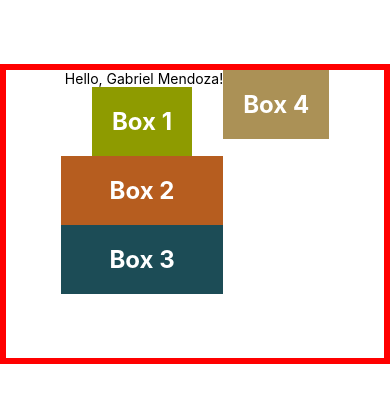
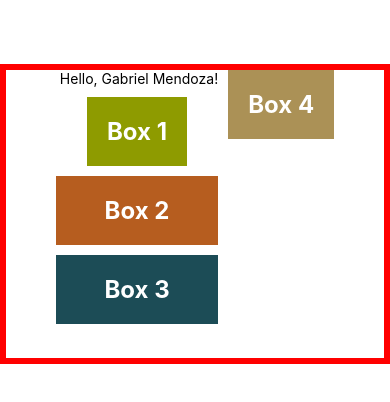
Before and after one commit to GabTheGreat25/Mobile-Prac-React-Native, a React Native app: screen / in a window 390 px wide. Shown: the top 402 px of the page. Built offline with nearby package versions, Linux system fonts and the light colour scheme.

Commit message:
Simple gap

```diff
--- a/App.js
+++ b/App.js
@@ -20,6 +20,7 @@ export default function App() {
 const styles = StyleSheet.create({
   container: {
     // flex: 1,
+    gap: 10,
     height: 300,
     flexWrap: "wrap",
     alignContent: "center",
```
